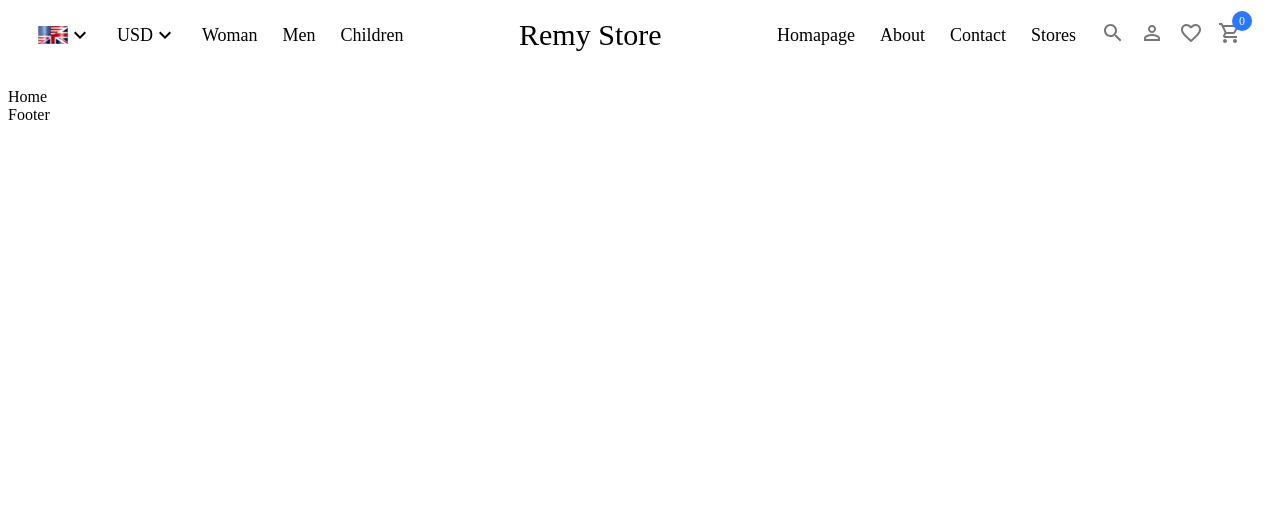
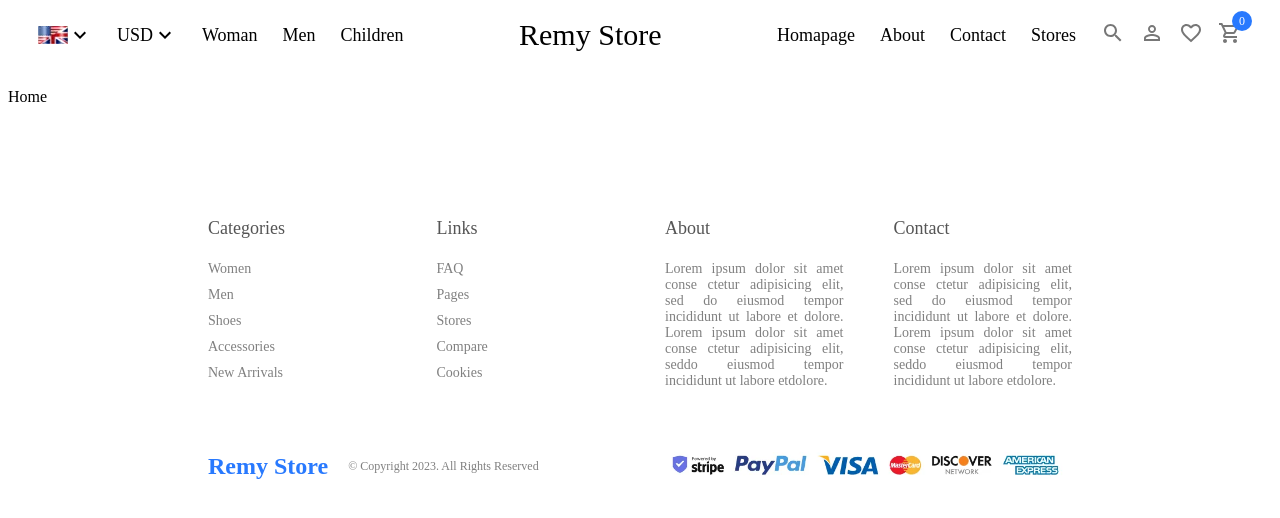
Before and after one commit to R-Villar/e-commerce-app, a React (Vite) app: page / in a window 1280 px wide. Shown: the top 518 px of the page. Built offline with nearby package versions, Linux system fonts and the light colour scheme.

Commit message:
create footer.

```diff
--- a/src/components/Footer/Footer.jsx
+++ b/src/components/Footer/Footer.jsx
@@ -1,3 +1,51 @@
+import "./Footer.scss"
+
 export const Footer = () => {
-	return <div>Footer</div>
+	return (
+		<div className='footer'>
+			<div className='top'>
+				<div className='item'>
+					<h1>Categories</h1>
+					<span>Women</span>
+					<span>Men</span>
+					<span>Shoes</span>
+					<span>Accessories</span>
+					<span>New Arrivals</span>
+				</div>
+				<div className='item'>
+					<h1>Links</h1>
+					<span>FAQ</span>
+					<span>Pages</span>
+					<span>Stores</span>
+					<span>Compare</span>
+					<span>Cookies</span>
+				</div>
+				<div className='item'>
+					<h1>About</h1>
+					<span>
+						Lorem ipsum dolor sit amet conse ctetur adipisicing elit, sed do eiusmod tempor
+						incididunt ut labore et dolore. Lorem ipsum dolor sit amet conse ctetur adipisicing
+						elit, seddo eiusmod tempor incididunt ut labore etdolore.
+					</span>
+				</div>
+				<div className='item'>
+					<h1>Contact</h1>
+					<span>
+						Lorem ipsum dolor sit amet conse ctetur adipisicing elit, sed do eiusmod tempor
+						incididunt ut labore et dolore. Lorem ipsum dolor sit amet conse ctetur adipisicing
+						elit, seddo eiusmod tempor incididunt ut labore etdolore.
+					</span>
+				</div>
+			</div>
+			<div className='bottom'>
+				<div className='left'>
+					<span className='logo'>Remy Store</span>
+					<span className='copyright'> © Copyright 2023. All Rights Reserved</span>
+				</div>
+				<div className='right'>
+                    <img src="/img/payment.webp" alt="payments" />
+                </div>
+			</div>
+		</div>
+	)
 }
--- /dev/null
+++ b/src/components/Footer/Footer.scss
@@ -0,0 +1,55 @@
+.footer {
+	margin: 100px 200px 20px 200px;
+
+	.top {
+		display: flex;
+		gap: 50px;
+
+		.item {
+			flex: 1;
+			display: flex;
+			flex-direction: column;
+			gap: 10px;
+			text-align: justify;
+			font-size: 14px;
+
+			h1 {
+				font-size: 18px;
+				font-weight: 500;
+				color: #555;
+			}
+
+			span {
+				color: gray;
+			}
+		}
+	}
+
+	.bottom {
+		display: flex;
+		align-items: center;
+		justify-content: space-between;
+		margin-top: 50px;
+		.left {
+			display: flex;
+			align-items: center;
+
+			.logo {
+				color: #2879fe;
+				font-weight: bold;
+				font-size: 24px;
+			}
+
+			.copyright {
+				margin-left: 20px;
+				font-size: 12px;
+				color: gray;
+			}
+		}
+		.right {
+			img {
+				height: 50px;
+			}
+		}
+	}
+}
```
